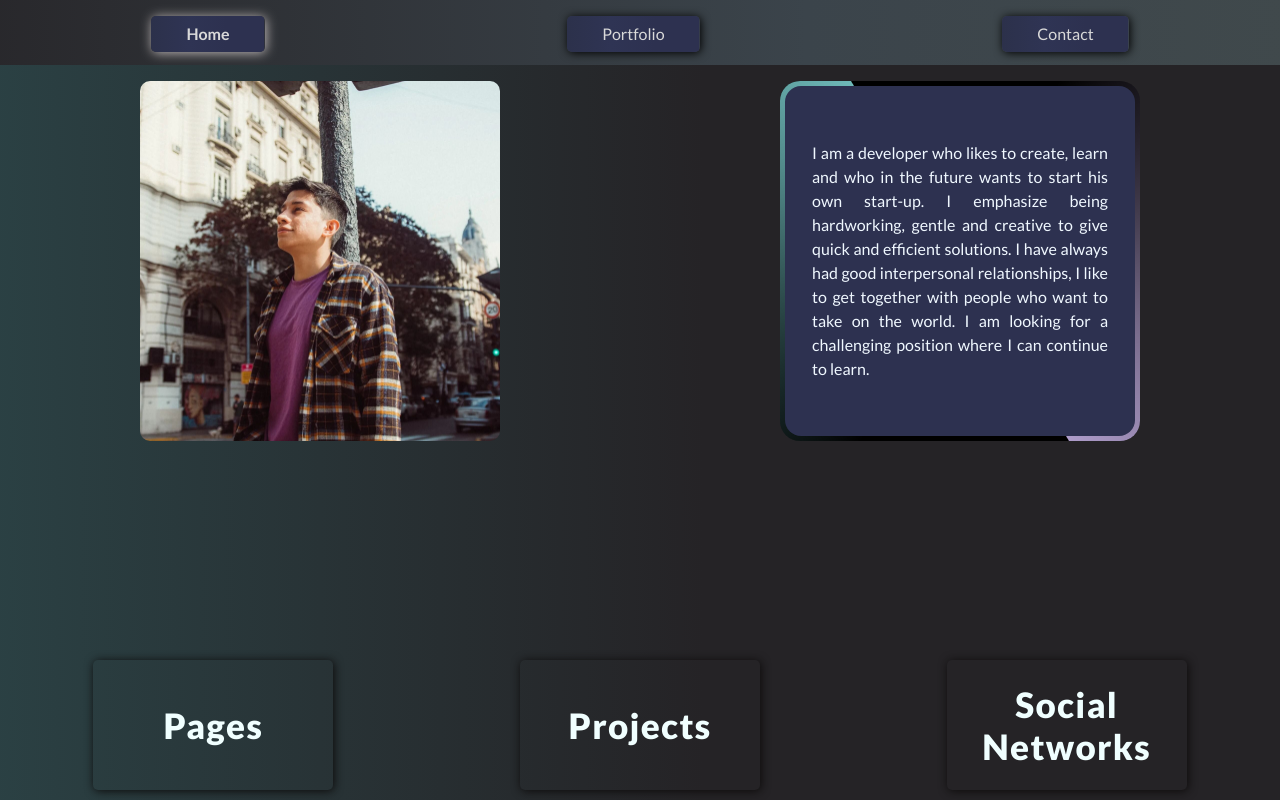
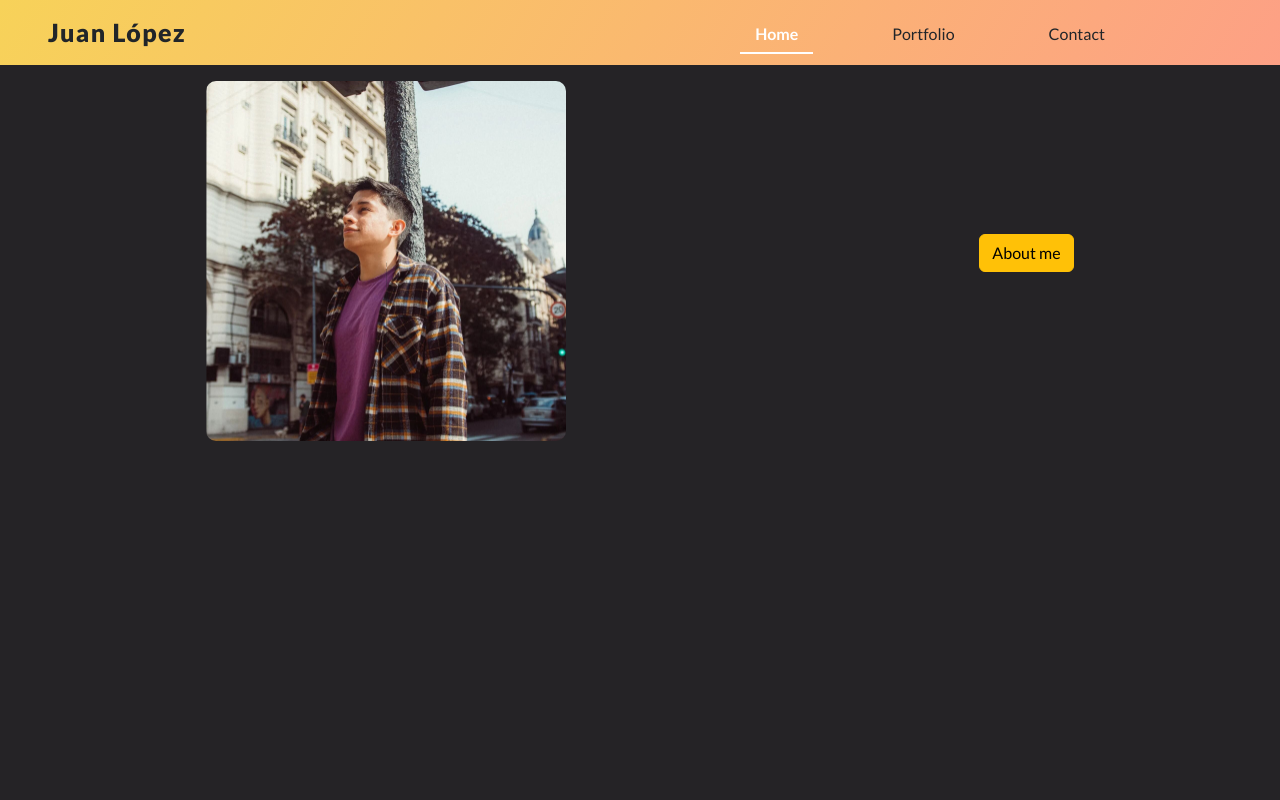
Before and after one commit to jsebast1an/myPortfolioPage, a React (Create React App) app: page / in a window 1280 px wide. Built offline with nearby package versions, Linux system fonts and the light colour scheme.

Commit message:
navbar actualizado god

```diff
--- a/src/App.css
+++ b/src/App.css
@@ -8,7 +8,7 @@
 #body {
   background-color: #252326;
   display: grid;
-  grid-template-rows: 65px 1fr 150px;
+  grid-template-rows: 65px 1fr;
   grid-template-columns: 100%;
   /* grid-template-areas: "navbar" "main" "footer"; */
   height: 100vh;
@@ -21,12 +21,6 @@ a {
   text-decoration-color: none;
   color: inherit;
 }
-
-/* .containerForPages {
-  display: flex;
-  flex-direction: row;
-  flex-wrap: wrap;
-} */
 
 .flexRowWrapContainer {
   display: flex;
@@ -41,65 +35,6 @@ a {
   align-content: center;
   align-items: center;
 }
-
-/* general span container */
-.mainContainer {
-  position: relative;
-  overflow: hidden;
-  background: linear-gradient(to left, #252326 15%, #2b4346 35%,#2b4346, #414a4c 64%, #3b444b 79%, #252326 104%) right;
-  background-size: 300% 100%;
-  transition-duration: .5s;
-  transition-delay: 0s;
-}
-.mainContainer:hover {
-  background-position: left;
-}
-.mainContainer span {
-  position: absolute;
-  background-color: #171717 ;
-  transition: all 0.4s ease-in-out;
-}
-.mainContainer span:nth-child(1) {
-  width: 100%;
-  height: 4px;
-  top: 0;
-  left:-100%;
-}
-.mainContainer span:nth-child(2) {
-  width: 100%;
-  height: 4px;
-  bottom: 0;
-  right:-100%;
-}
-.mainContainer span:nth-child(3) {
-  width: 4px;
-  height: 100%;
-  bottom: -100%;
-  left:0;
-}
-.mainContainer span:nth-child(4) {
-  width: 4px;
-  height: 100%;
-  top: -100%;
-  right:0;
-}
-.mainContainer:hover span:nth-child(1) {
-  left:0;
-  transform:scale(1.05,1.05)
-}
-.mainContainer:hover span:nth-child(2) {
-  right:0;
-  transform:scale(1.05,1.05)
-}
-.mainContainer:hover span:nth-child(3) {
-  bottom: 0;
-  transform:scale(1.05,1.05)
-}
-.mainContainer:hover span:nth-child(4) {
-  top:0;
-  transform:scale(1.05,1.05)
-}
-/*  */ /*  */ /*  */ /*  */ /*  */ /*  */
 
 @media (max-width: 800px) {
  /* .containerForPages {
--- a/src/components/Footer/Footer.jsx
+++ b/src/components/Footer/Footer.jsx
@@ -24,10 +24,6 @@ export default function footer() {
 
   return (
     <div className='footer flexRowWrapContainer'>
-      {/* <span></span>
-      <span></span>
-      <span></span>
-      <span></span> */}
 
       <div className='footer__box'>
         <h5>Pages</h5>
--- a/src/components/Footer/footer.css
+++ b/src/components/Footer/footer.css
@@ -29,55 +29,6 @@
         transform: translate(-50%, -20%);
     }
 }
-
-/* footer > span hover */
-.footer span {
-    position: absolute;
-    background-color: #171717;
-    transition: all 0.4s ease-in-out;
-
-}
-.footer span:nth-child(1) {
-    width: 100%;
-    height: 4px;
-    top: 0;
-    left:-100%;
-}
-.footer span:nth-child(2) {
-    width: 100%;
-    height: 4px;
-    bottom: 0;
-    right:-100%;
-}
-.footer span:nth-child(3) {
-    width: 4px;
-    height: 100%;
-    bottom: -100%;
-    left:0;
-}
-.footer span:nth-child(4) {
-    width: 4px;
-    height: 100%;
-    top: -100%;
-    right:0;
-}
-.footer:hover span:nth-child(1) {
-    left:0;
-    transform:scale(1.05,1.05)
-}
-.footer:hover span:nth-child(2) {
-    right:0;
-    transform:scale(1.05,1.05)
-}
-.footer:hover span:nth-child(3) {
-    bottom: 0;
-    transform:scale(1.05,1.05)
-}
-.footer:hover span:nth-child(4) {
-    top:0;
-    transform:scale(1.05,1.05)
-}
-/*  */ /*  */ /*  */ /*  */ /*  */ /*  */
 
 .footer {
     position: relative;
--- a/src/components/NavBar/NavBar.jsx
+++ b/src/components/NavBar/NavBar.jsx
@@ -12,11 +12,9 @@ function NavBar() {
 
         <div className='sideBar'>
 
-            {/* <span></span>
-            <span></span>
-            <span></span>
-            <span></span> */}
-
+            <div className='logoContainer'>
+                Juan López
+            </div>
 
             <ul className='menuContainer'>
                 <NavLink className={ ({isActive}) => (isActive ? 'active' : '')} to="/" end>
@@ -26,7 +24,7 @@ function NavBar() {
                 </NavLink>
                 <NavLink className={ ({isActive}) => (isActive ? 'active' : '')} to="/portfolio" end>
                     <li>
-                        {/* <FaIcons.FaToolbox />  */}Portfolio
+                        {/* <FaIcons.FaToolbox /> */} Portfolio
                     </li>
                 </NavLink>
                 <NavLink className={ ({isActive}) => (isActive ? 'active' : '')} to="/contact" end>
--- a/src/components/NavBar/navBar.css
+++ b/src/components/NavBar/navBar.css
@@ -1,6 +1,12 @@
 #body {
     background-color: #252326;
-  }
+}
+
+* {
+    margin: 0;
+    padding: 0;
+    box-sizing: border-box;
+}
 
 .sideBar ul a {
     text-decoration: none;
@@ -8,106 +14,41 @@
     text-decoration-color: none;
     color: inherit;
 }
-.sideBar .picContainer {
-    margin: 0 auto;
+
+/* sidebar */
+.sideBar {
+    display: flex;
+    flex-direction: row;
+    justify-content: space-between;
+    position: relative;
+    overflow: hidden;
+    background-image: linear-gradient(120deg, #f7d259 0%, #fda085 100%);
+}
+.sideBar .logoContainer {
+    display: flex;
+    align-items: center;
+    margin: 0 0 0 3rem;
+    font-weight: 900;
+    letter-spacing: 1.3px;
+    font-size: 25px;
 }
 .sideBar .menuContainer {
     display: flex;
     flex-direction: row;
     flex-wrap: wrap;
-    justify-content: space-around;
-    width: 100vw;
+    justify-content: center;
+    width: 700px;
     margin: 0;
 }
-.sideBar {
-    display: flex;
-    flex-direction: row;
-    position: relative;
-    overflow: hidden;
-    background: linear-gradient(to left, #252326 15%, #2b4346 35%, #414a4c 64%, #3b444b 79%, #252326 104%) right;
-    background-size: 300% 100%;
-    transition-duration: .5s;
-    transition-delay: 0s;
+
+/* end */
+
+.active {
+    color: rgb(255, 255, 255) !important;
+    font-weight: bolder;
 }
-/* sidebar > span hover */
-.sideBar span {
-    position: absolute;
-    background-color: #171717 ;
-    transition: all 0.4s ease-in-out;
-}
-.sideBar span:nth-child(1) {
-    width: 100%;
-    height: 4px;
-    top: 0;
-    left:-100%;
-}
-.sideBar span:nth-child(2) {
-    width: 100%;
-    height: 4px;
-    bottom: 0;
-    right:-100%;
-}
-.sideBar span:nth-child(3) {
-    width: 4px;
-    height: 100%;
-    bottom: -100%;
-    left:0;
-}
-.sideBar span:nth-child(4) {
-    width: 4px;
-    height: 100%;
-    top: -100%;
-    right:0;
-}
-.sideBar:hover span:nth-child(1) {
-    left:0;
-    transform:scale(1.05,1.05)
-}
-.sideBar:hover span:nth-child(2) {
-    right:0;
-    transform:scale(1.05,1.05)
-}
-.sideBar:hover span:nth-child(3) {
-    bottom: 0;
-    transform:scale(1.05,1.05)
-}
-.sideBar:hover span:nth-child(4) {
-    top:0;
-    transform:scale(1.05,1.05)
-}
-/*  */ /*  */ /*  */ /*  */ /*  */ /*  */
-.active {
-    color: rgb(37, 0, 69);
-    font-weight: bold;
-}
-
 .active li {
-    box-shadow: 1px 1px 12px #bfb9b9 !important;
-}
-
-.sideBar:hover {
-    background-position: left;
-    border: none;
-}
-.sideBar:hover h5 {
-    color: white;
-    transform: scale(1.05, 1.05);
-}
-.sideBar:hover ul li {
-    box-shadow: 1px 1px 10px rgb(0, 0, 0);
-    background-position: right;
-    color: rgb(217, 217, 217);
-}
-.sideBar:hover img {
-    transform: scale(1.05, 1.05);
-    border-radius: 0px;
-    box-shadow: 1px 1px 10px rgb(0, 0, 0);
-}
-.sideBar h5 {
-    margin-top: 2rem;
-    font-weight: 900;
-    letter-spacing: 1.2px;
-    color: #c8cad5;
+    border-bottom: 2px solid rgb(255, 255, 255) ;
 }
 .sideBar ul {
     padding: 0;
@@ -115,19 +56,13 @@
 .sideBar ul li {
     display: flex;
     align-items: center;
-    padding: 6px 35px;
-    border-radius: 5px;
-    background: linear-gradient(to left, #2d3150 11%, #2f3454 22%, #2c314b 33%, #1a111e 40%,rgb(35, 22, 22) 85% ) left;
-    background-size: 300% 100%;
-    text-align: justify;
+    padding: 6px 15px;
+    text-align: center;
     list-style: none;
-    margin: 1rem auto;
-    transition: 0.3s;
-    color: #ffffff;
+    margin: 1rem 2rem;
+    transition: 0.2s ease-in;
 }.sideBar ul li:hover {
     color: white;
-    transform: scale(1.03,1.03);
-    box-shadow: 3px 3px 25px rgb(147, 147, 147);
 }
 .sideBar ul li svg {
     margin: 0 5px;
--- a/src/pages/HomePage.js
+++ b/src/pages/HomePage.js
@@ -13,12 +13,6 @@ function HomePage() {
 
       <main className="mainContainer">
 
-        {/* <span></span>
-        <span></span>
-        <span></span>
-        <span></span> */}
-
-
         <div className='flexRowWrapContainer'>
 
 
@@ -30,7 +24,11 @@ function HomePage() {
             <h2>Juan Sebastián López</h2>
           </div>
 
-          <div className='flexCenterContainer description'>
+          <div className='flexCenterContainer'>
+            <button className='btn btn-warning'>About me</button>
+          </div>
+
+          <div className='flexCenterContainer description' style={{display:'none'}}>
             <tag className='span'></tag>
             <div className='text'>
             I am a developer who likes to create,
@@ -51,7 +49,6 @@ function HomePage() {
 
       </main>
 
-      <Footer />
     </div>
   )
 }
```
